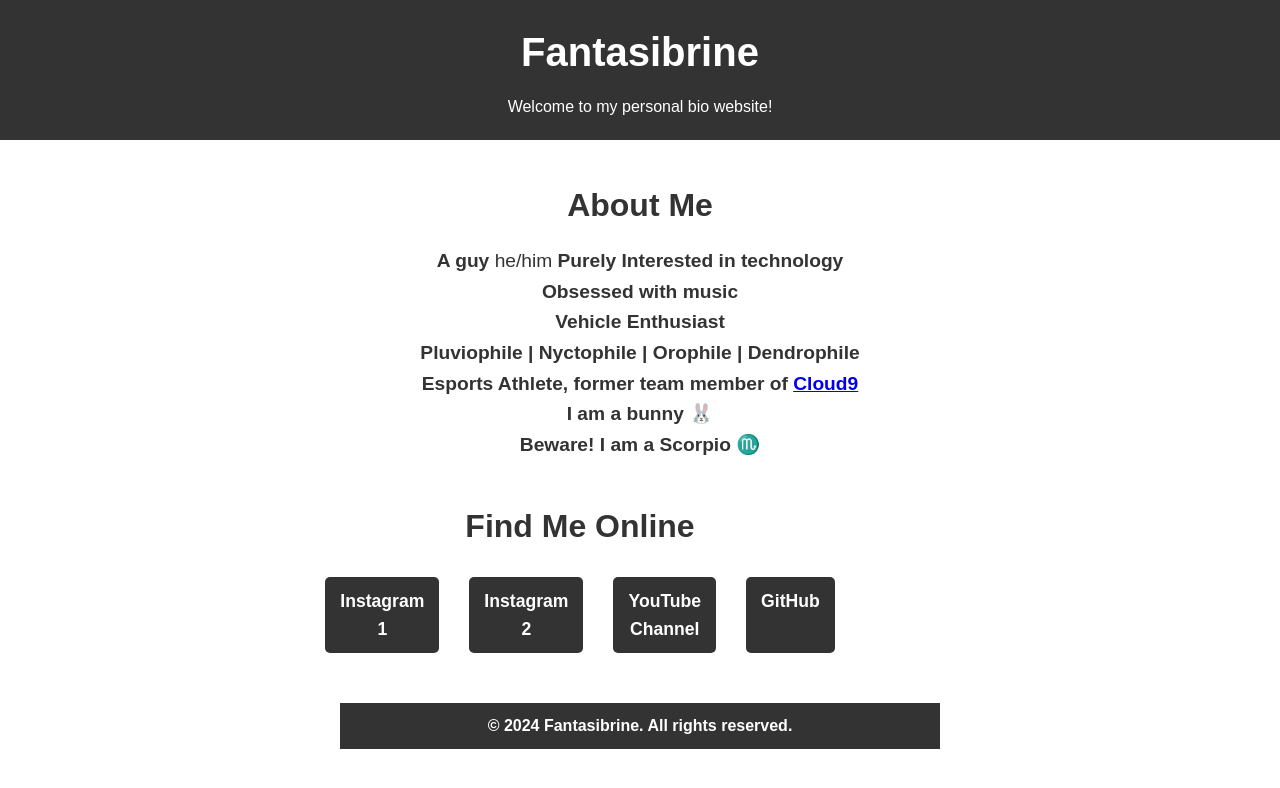
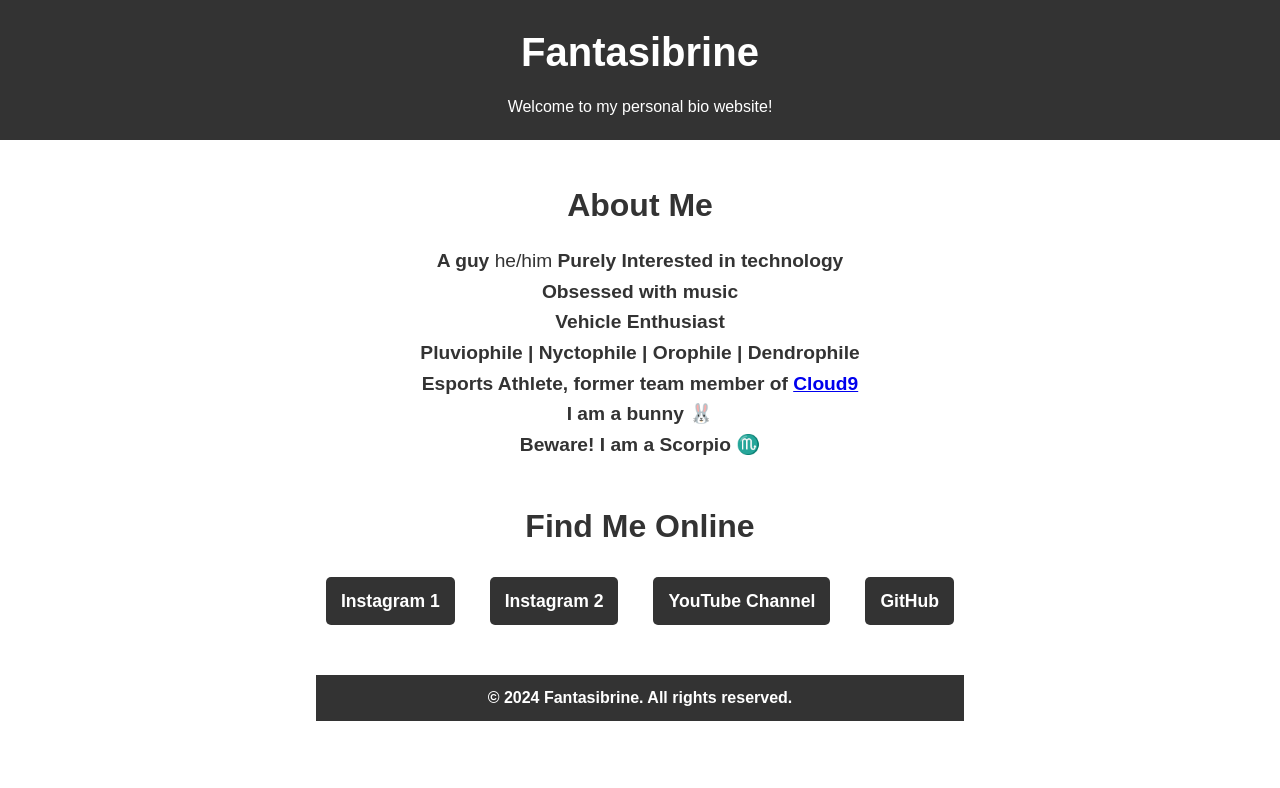
Before and after one commit to Fantasibrine/Fantasibrine, a plain HTML site: page index.html in a window 1280 px wide. Drawn offline with Linux system fonts and the light colour scheme.

Commit message:
Update styles.css

```diff
--- a/styles.css
+++ b/styles.css
@@ -48,17 +48,17 @@ header h1 {
 
 /* Social media section */
 #social-media {
-    width: 80%;
-    max-width: 600px;
+    width: 100%; /* Ensures the section spans the page width */
+    text-align: center;
     margin-bottom: 40px;
-    text-align: center;
 }
 
 #social-media h2 {
     font-size: 2rem;
     margin-bottom: 15px;
-    text-align: center;
 }
+
+
 
 .social-links a {
     display: inline-block;
@@ -74,8 +74,9 @@ header h1 {
 
 .social-links {
     display: flex;
-    justify-content: center; /* Centers the links */
-    gap: 10px; /* Adds space between each link */
+    justify-content: center; /* Centers the links horizontally */
+    gap: 15px; /* Adds space between links */
+    margin: 0 auto; /* Ensures it stays centered */
 }
 
 .social-links a:hover {
```
